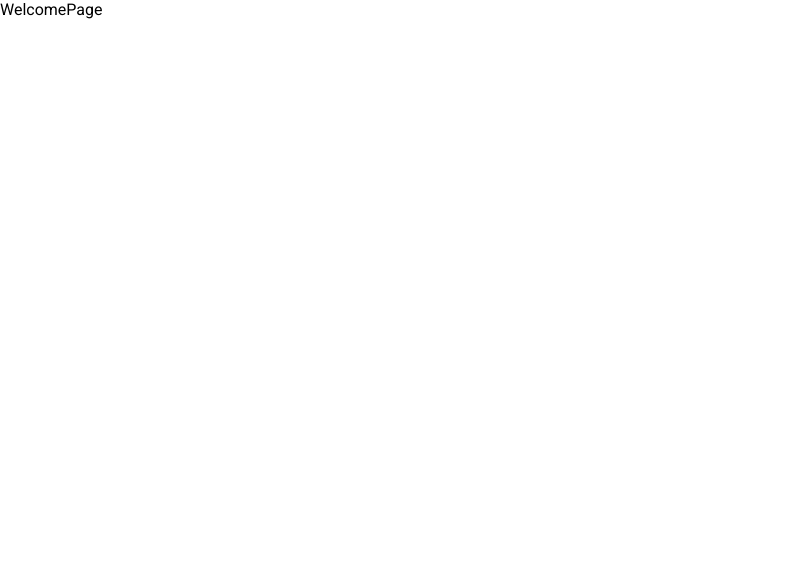
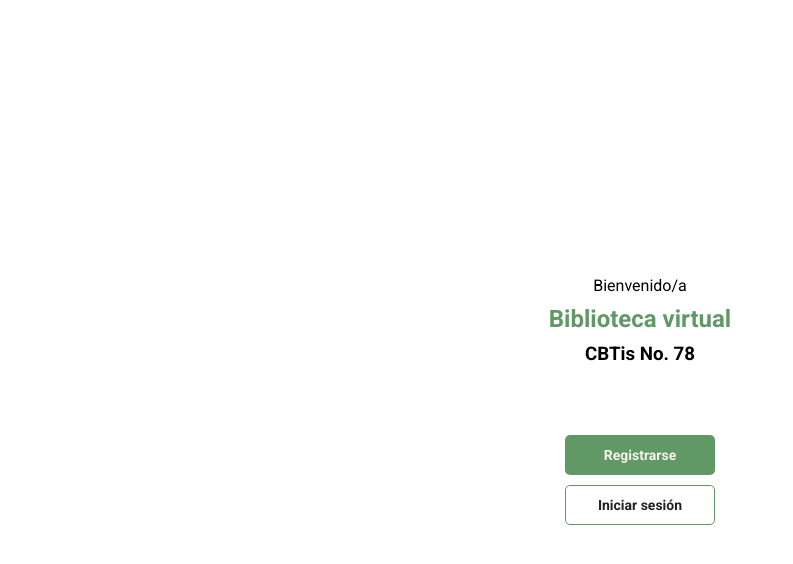
Before and after one commit to edmirgalvan01/biblioteca-virtual, a React (Vite) app: page / in a window 1280 px wide. Shown: the top 564 px of the page, without its empty margins (0-793 px from the left). Built offline with nearby package versions, Linux system fonts and the light colour scheme.

Commit message:
WelcomePage created

```diff
--- a/src/components/pages/WelcomePage/WelcomePage.css
+++ b/src/components/pages/WelcomePage/WelcomePage.css
@@ -0,0 +1,22 @@
+.welcomePage {
+  display: flex;
+  flex-direction: column;
+  justify-content: center;
+  align-items: center;
+  gap: 70px;
+  padding: 20px;
+  height: 100vh;
+}
+.welcomePage--titles {
+  display: grid;
+  gap: 10px;
+  text-align: center;
+}
+.welcomePage--titles h1 {
+  color: var(--color-third);
+}
+.welcomePage--buttons {
+  display: grid;
+  gap: 10px;
+  margin: 0 auto;
+}
--- a/src/components/pages/WelcomePage/WelcomePage.tsx
+++ b/src/components/pages/WelcomePage/WelcomePage.tsx
@@ -1,3 +1,25 @@
+import { useNavigate } from "react-router-dom";
+import { PrimaryButton, SecondaryButton } from "../../Buttons/Buttons";
+import "./WelcomePage.css";
+
 export const WelcomePage = () => {
-  return <div>WelcomePage</div>;
+  const navigate = useNavigate();
+
+  return (
+    <section className="welcomePage">
+      <div className="welcomePage--titles">
+        <p>Bienvenido/a</p>
+        <h1>Biblioteca virtual</h1>
+        <h3>CBTis No. 78</h3>
+      </div>
+      <div className="welcomePage--buttons">
+        <PrimaryButton onClick={() => navigate("/register")}>
+          Registrarse
+        </PrimaryButton>
+        <SecondaryButton onClick={() => navigate("/login")}>
+          Iniciar sesión
+        </SecondaryButton>
+      </div>
+    </section>
+  );
 };
```
